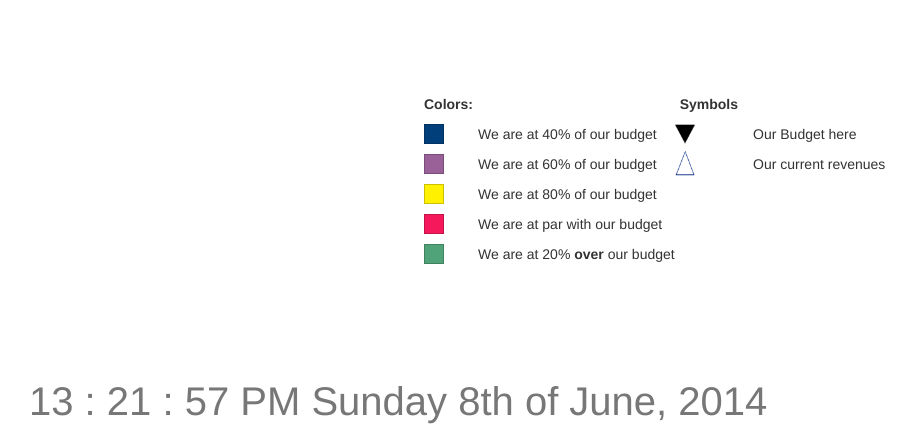
After one commit to Johnmalc/BIInternship, a PHP site: page /05_Last_12Weeks.html in a window 1280 px wide. The commit adds this page. Shown: the part 491-924 px from the top of the page, without its empty margins (41-957 px from the left). Run offline with PHP 8.4, Linux system fonts and the light colour scheme; some libraries are stand-ins or nearby versions.

Commit message:
update 05

```diff
--- a/CS Dashboard/01_NI_SD_Rev_Today.html
+++ b/CS Dashboard/01_NI_SD_Rev_Today.html
@@ -15,7 +15,7 @@
 
     <body id="style-01">
         <div class="container-fluid">
-            <div class="col-md-12">
+            <div class="col-lg-12">
 
                 <div class="row">
 
@@ -67,7 +67,7 @@
                 </div>
             </div>
 
-            <footer class="container-fluid">
+            <footer class="container-fluid footer">
                 <h1 class="text-muted" id="date_time">
                 <script type="text/javascript">window.onload = date_time('date_time');</script>
                 </h1>
--- a/CS Dashboard/03_NI_SD_ELog_Last_12_Weeks.html
+++ b/CS Dashboard/03_NI_SD_ELog_Last_12_Weeks.html
@@ -25,7 +25,7 @@
                             </ul>
 
                             <ul class="nav navbar-nav navbar-right">
-                                <h1>Last 12 weeks NI revenues in TEUR </h1>
+                                <h1>Last 12 weeks revenues </h1>
                             </ul>
                         </div>
 
@@ -53,7 +53,7 @@
                 </div>
 
 
-                    <div class="col-lg-12 row">
+                <div class="col-lg-12 col-lg-offset-4 row">
                     <table>
                         <tbody>
                             <tr>
--- a/CS Dashboard/04_NI_ELog_Rev_Today.html
+++ b/CS Dashboard/04_NI_ELog_Rev_Today.html
@@ -14,7 +14,7 @@
 
     <body id="style-01">
         <div class="container-fluid">
-            <div class="col-md-12">
+            <div class="col-lg-12">
 
                 <div class="row">
 
@@ -27,7 +27,7 @@
                                 </ul>
 
                                 <ul class="nav navbar-nav navbar-right">
-                                    <h1>Sum of today's Revenues </h1>
+                                    <h1>Sum of today's revenues </h1>
                                 </ul>
                             </div>
 
@@ -53,7 +53,7 @@
                 </div>
             </div>
 
-            <footer class="container-fluid">
+            <footer class="container-fluid footer">
                 <h1 class="text-muted" id="date_time">
                 <script type="text/javascript">window.onload = date_time('date_time');</script>
                 </h1>
--- /dev/null
+++ b/CS Dashboard/05_Last_12Weeks.html
@@ -0,0 +1,131 @@
+<!DOCTYPE html>
+<html lang="en">
+    <head>
+        <meta charset="utf-8">
+        <meta http-equiv="X-UA-Compatible" content="IE=edge">
+        <meta name="viewport" content="width=device-width, initial-scale=1">
+        <meta name="description" content="">
+        <meta http-equiv="refresh" content="" >
+        <title>CS Dashboard</title>
+        <link href="http://netdna.bootstrapcdn.com/bootstrap/3.1.1/css/bootstrap.min.css" rel="stylesheet">
+        <link href="styles-01.css" rel="stylesheet">
+        <script type="text/javascript" src="time.js"></script>
+    </head>
+
+    <body id="style-02">
+		<div class="container">
+			<div class="row clearfix">
+				<div class="col-lg-6  ">
+					<img alt="500x120" src="http://lorempixel.com/300/120/" />
+				</div>
+				<div class="col-lg-6  ">
+	                <h1> Last 12 weeks revenues </h1>
+				</div>
+			</div>
+
+			<div class="row clearfix">
+				<div class="col-lg-3  ">
+
+					<img alt="140x140" src="http://lorempixel.com/140/140/" />
+				</div>
+				<div class="col-lg-3  ">
+
+					<img alt="140x140" src="http://lorempixel.com/140/140/" />
+				</div>
+				<div class="col-lg-3  ">
+
+					<img alt="140x140" src="http://lorempixel.com/140/140/" />
+				</div>
+				<div class="col-lg-3  ">
+
+					<img alt="140x140" src="http://lorempixel.com/140/140/" />
+				</div>
+			</div>
+
+			<div class="row clearfix">
+				<div class="col-lg-6 col-lg-offset-4 ">
+					<table>
+						<thead>
+							<tr>
+					            <th>Colors: </th>
+					            <th></th>
+					            <th>Symbols</th>
+					            <th></th>
+					        </tr>
+						</thead>
+	                    <tbody>
+	                        <tr>
+	                            <td>
+	                                <div class="colorbox" style="background-color: #013F7A;"></div>
+	                            </td>
+	                            <td>
+	                                <p class="span6">We are at 40% of our budget</p>
+	                            </td>
+	                            <td>
+	                               <img src="blackTRG.png" width="20" height="30" />
+	                            </td>
+	                            <td>
+	                            	<p class="span7">Our Budget here</p>
+	                            </td>
+	                        </tr>
+	                        <tr>
+	                            <td>
+	                                <div class="colorbox" style="background-color: #9A6198;"></div>
+	                            </td>
+	                            <td>
+	                                <p class="span6">We are at 60% of our budget</p>
+	                            </td>
+	                            <td>
+	                               <img src="whiteTRG.png" width="20" height="30" />
+	                            </td>
+	                            <td>
+	                            	<p class="span7">Our current revenues</p>
+	                            </td>
+	                        </tr>
+	                        <tr>
+	                            <td>
+	                                <div class="colorbox" style="background-color: #FFF100;"></div>
+	                            </td>
+	                            <td>
+	                                <p class="span6">We are at 80% of our budget</p>
+	                            </td>
+	                        </tr>
+	                        <tr>
+	                            <td>
+	                                <div class="colorbox" style="background-color: #F5185A;"></div>
+	                            </td>
+	                            <td>
+	                                <p class="span6">We are at par with our budget</p>
+	                            </td>
+	                        </tr>
+	                        <tr>
+	                            <td>
+	                                <div class="colorbox" style="background-color: #50A278;"></div>
+	                            </td>
+	                            <td>
+	                                <p class="span6">We are at 20% <b>over</b> our budget</p>
+	                            </td>
+	                        </tr>
+	                    </tbody>
+	                </table>
+				</div>
+			</div>
+
+			<div class="row clearfix">
+				<div class="col-lg-10  ">
+					<h1 class="text-muted" id="date_time">
+		                <script type="text/javascript">window.onload = date_time('date_time');</script>
+		            </h1>
+				</div>
+
+				<div class="col-lg-2  ">
+				</div>
+			</div>
+		</div>
+
+
+    <script src="https://ajax.googleapis.com/ajax/libs/jquery/2.1.1/jquery.min.js"></script>
+    <script src="http://netdna.bootstrapcdn.com/bootstrap/3.1.1/js/bootstrap.min.js"></script>
+
+	</body>
+</html>
--- a/CS Dashboard/styles-01.css
+++ b/CS Dashboard/styles-01.css
@@ -44,7 +44,7 @@ h2 {
     height:300px;
 }
 
-footer {
+.footer {
   position: absolute;
   bottom: 15px;
   /* Set the fixed height of the footer here  */
@@ -53,7 +53,7 @@ footer {
 }
 
 /* ----------------------------------------------------------------------------*/
-/* Styles for only for 01/03....html */
+/* Styles for only for 01/04....html */
 #style-01 { /* used for body tag - id */
     padding-top: 50px;
 }
@@ -66,8 +66,9 @@ footer {
     text-decoration: underline;
 }
 
+
 /* --------------------------------------------------------------------------*/
-/* Styles only for 02/04....html */
+/* Styles only for 02/03....html */
 #style-02 { /* used for body tag - id */
     padding-top: 50px;
 }
@@ -80,6 +81,23 @@ footer {
     padding-top: 90px;
 }
 
+#style-02 .footer {
+ /* position: absolute;*/
+  bottom: 15px;
+  /* Set the fixed height of the footer here  */
+  height: 65px;
+  background-color: white;
+}
+
+#style-02 .span7 {
+    display: table-cell;
+    vertical-align: top;
+    float: none;
+    padding-left: 10px;
+}
+#style-02 th {
+    padding: 5px;
+}
 .main {
     padding-right: 40px;
     padding-left: 40px;
@@ -94,10 +112,7 @@ footer {
     border-style: solid;
     border-color: rgba(0,0,0,.2);
 }
-/*
-.colorbox p {
-    margin: 0 0 0  60px;
-}*/
+
 ul {
     list-style-type: none;
 }
```
Also changed, not shown: CS Dashboard/blackTRG.png (added), CS Dashboard/whiteTRG.png (added). Lines whose indentation alone changed are shown as unchanged.
